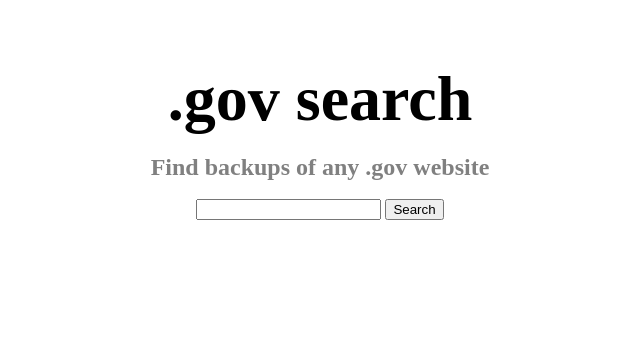
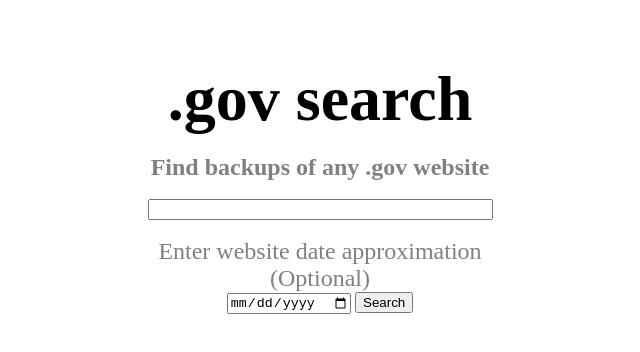
Before and after one commit to dacresni/federated_archive, a plain HTML site: page Federated_Proxy.html in a window 1280 px wide. Shown: the whole page, without its empty margins (320-960 px from the left). Drawn offline with Linux system fonts and the light colour scheme.

Commit message:
Update Federated_Proxy.html

```diff
--- a/Federated_Proxy.html
+++ b/Federated_Proxy.html
@@ -9,7 +9,9 @@
 <form>
 	<label style="font-size:400%;"><b>.gov search</b></label><br><br>
 	<label for="website" style="font-size:150%;color:grey;"><b>Find backups of any .gov website</label></b><br><br>
-	<input type="text" id="website" name="website">
+	<input type="text" id="website" name="website" size="40"><br><br>
+	<label for="date" style="font-size:150%;color:grey;">Enter website date approximation <br> (Optional)</label><br>
+	<input type="date" id="date" name="date">
 	<input type="submit" value="Search">
 </form>
 </body>
```
